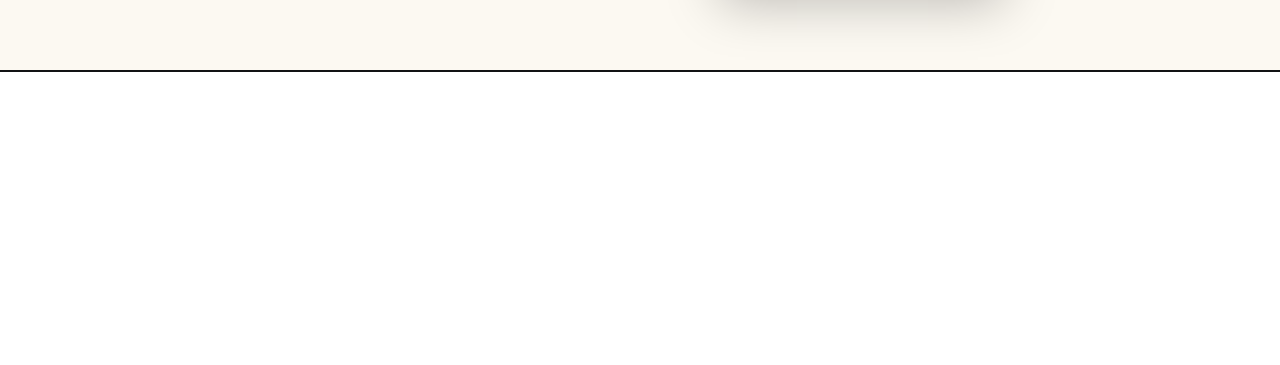
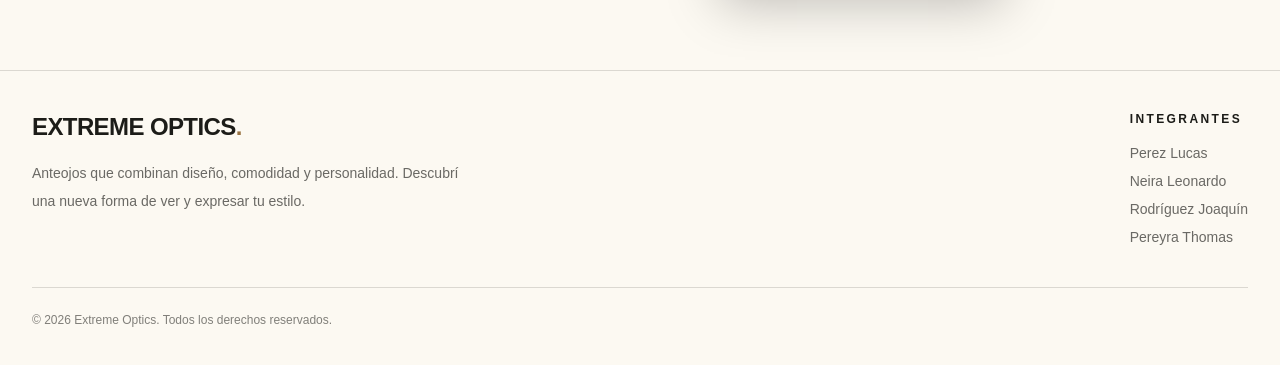
Before and after one commit to Magucero/extremeOptics, a Next.js app: page / in a window 1280 px wide. Shown: the part 797-1162 px from the top of the page. Before the commit the page ends 869 px from the top, so only its background shows below. Built offline with nearby package versions, Linux system fonts and the light colour scheme; no server answers.

Commit message:
actualizacion creacion de ramas principales

```diff
--- a/src/app/layout.js
+++ b/src/app/layout.js
@@ -2,6 +2,7 @@ import { Geist, Geist_Mono } from "next/font/google";
 import "./globals.css";
 import Navbar from "../components/Navbar";
 import { AuthProvider } from "../components/auth/AuthProvider";
+import Footer from "../components/Footer";
 
 const geistSans = Geist({
   variable: "--font-geist-sans",
@@ -25,6 +26,8 @@ export default function RootLayout({ children }) {
         <AuthProvider>
           <Navbar />
           {children}
+          <Footer />
+
         </AuthProvider>
       </body>
     </html>
--- a/src/app/page.js
+++ b/src/app/page.js
@@ -1,8 +1,8 @@
-import Hero from "../components/Hero";
+import Hero from "@/components/Hero";
 
 export default function Home() {
   return (
-    <main className="min-h-screen bg-[#121314] text-[#e3e2e3]">
+    <main className="bg-[#fcf9f2] text-[#1c1c18]">
       <Hero />
     </main>
   );
--- /dev/null
+++ b/src/components/Footer.jsx
@@ -0,0 +1,41 @@
+export default function Footer() {
+  return (
+    <footer className="border-t border-[#1c1c18]/15 bg-[#fcf9f2] px-5 py-10 text-[#1c1c18] lg:px-8">
+      <div className="mx-auto max-w-7xl">
+        <div className="grid gap-10 md:grid-cols-2">
+          <div>
+            <h2 className="text-2xl font-semibold tracking-tight">
+              EXTREME OPTICS
+              <span className="text-[#997343]">.</span>
+            </h2>
+
+            <p className="mt-4 max-w-md text-sm leading-7 text-[#1c1c18]/65">
+              Anteojos que combinan diseño, comodidad y personalidad.
+              Descubrí una nueva forma de ver y expresar tu estilo.
+            </p>
+          </div>
+
+          <div className="md:justify-self-end">
+            <h3 className="text-xs font-semibold uppercase tracking-[0.2em]">
+              Integrantes
+            </h3>
+
+            <ul className="mt-4 grid gap-2 text-sm text-[#1c1c18]/65">
+              <li>Perez Lucas</li>
+              <li>Neira Leonardo</li>
+              <li>Rodríguez Joaquín</li>
+              <li>Pereyra Thomas</li>
+            </ul>
+          </div>
+        </div>
+
+        <div className="mt-10 border-t border-[#1c1c18]/15 pt-6">
+          <p className="text-xs text-[#1c1c18]/55">
+            © {new Date().getFullYear()} Extreme Optics. Todos los derechos
+            reservados.
+          </p>
+        </div>
+      </div>
+    </footer>
+  );
+}
--- a/src/components/Navbar.jsx
+++ b/src/components/Navbar.jsx
@@ -7,7 +7,7 @@ export default function Navbar() {
   const { usuario, cargando, autenticado, cerrarSesion } = useAuth();
 
   return (
-    <header className="w-full border-b border-[#e8e0d4] bg-[#fcf9f2]">
+    <header className="w-full border-b border-[#e8e0d4] bg-[#fcf9f2] text-[#1c1c18]">
       <nav className="mx-auto flex max-w-7xl items-center justify-between px-6 py-4">
         <Link
           href="/"
```
